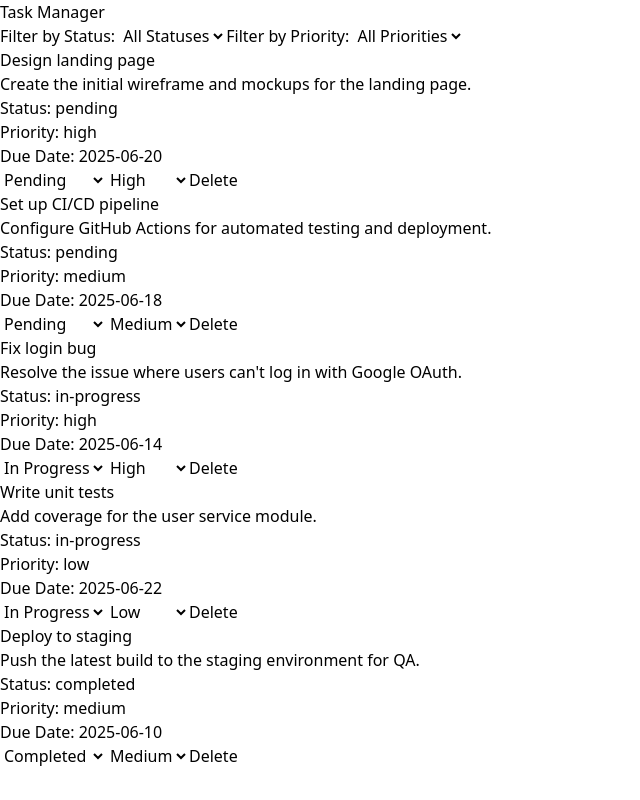
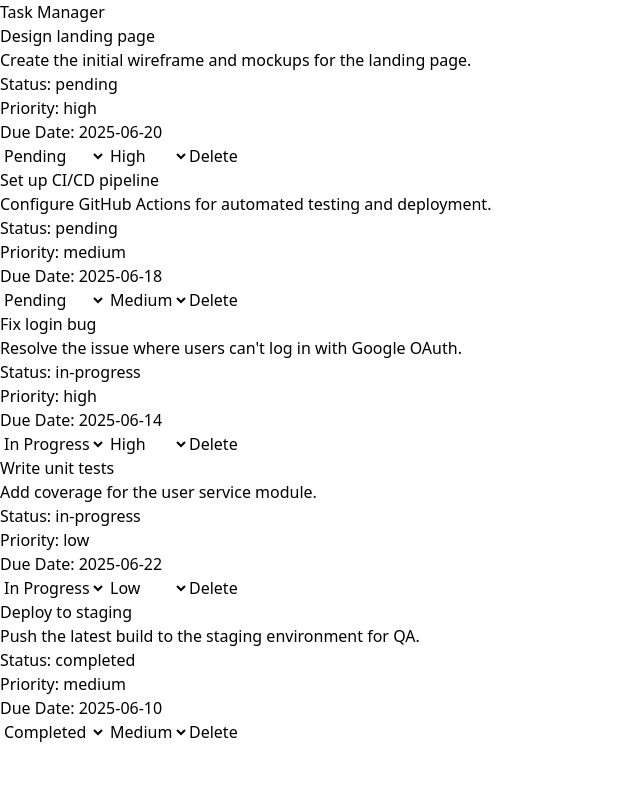
Before and after one commit to MeronTeweldebrhan/Task-dashboard, a React (Vite) app: page / in a window 1280 px wide. Shown: the whole page, without its empty margins (0-640 px from the left). Built offline with nearby package versions, Linux system fonts and the light colour scheme.

Commit message:
Update task list component

```diff
--- a/src/components/TaskList/TaskList.tsx
+++ b/src/components/TaskList/TaskList.tsx
@@ -1,45 +1,12 @@
-import { useState } from "react";
-import type { TaskFilterProps,TaskPriority,TaskStatus } from "../../types";
+// import { useState } from "react";
+import type { TaskListProps } from "../../types/Index";
 import TaskItem from "./TaskItem";
-import TaskFilter from "../TaskFilter/TaskFilter";
 
-// Local Filters
-interface Filters {
-  status: TaskStatus | "all";
-  priority: TaskPriority | "all"
-}
-
-function TaskList({ tasks, onStatusChange,onPriorityChange, onDelete }: TaskListProps){
-  const [filter, setFilter] = useState<Filters>({ status: "all", priority: "all" });
-
-  const handleStatusFilterChange = (status: TaskStatus | "all") => {
-    setFilter((prev) => ({ ...prev, status }));
-  };
-
-  // Handle priority filter change
-  const handlePriorityFilterChange = (priority: TaskPriority | "all") => {
-    setFilter((prev) => ({ ...prev, priority }));
-  };
-
-
-
-  // displayed tasks based on filters
-  const displayedTasks = tasks.filter((task) => {
-    const matchesStatus = filter.status === "all" || task.status === filter.status;
-    const matchesPriority = filter.priority === "all" || task.priority === filter.priority;
-    return matchesStatus && matchesPriority;
-  });
-
+function TaskList({ tasks, onStatusChange, onPriorityChange, onDelete }: TaskListProps) {
   return (
-    <>
-      <TaskFilter onStatusFilterChange={handleStatusFilterChange}
-                 onPriorityFilterChange={handlePriorityFilterChange}
-                 currentStatus={filter.status}
-                 currentPriority={filter.priority}
-      />
     <ul>
-        {displayedTasks.length > 0 ? (
-          displayedTasks.map((task) => (
+      {tasks.length > 0 ? (
+        tasks.map((task) => (
           <TaskItem
             key={task.id}
             task={task}
@@ -49,10 +16,9 @@ function TaskList({ tasks, onStatusChange,onPriorityChange, onDelete }: TaskList
           />
         ))
       ) : (
-          <p>No tasks match the selected filters.</p>
+        <p>No tasks found.</p>
       )}
     </ul>
-    </>
   );
 }
 
```
Lines whose indentation alone changed are shown as unchanged.
